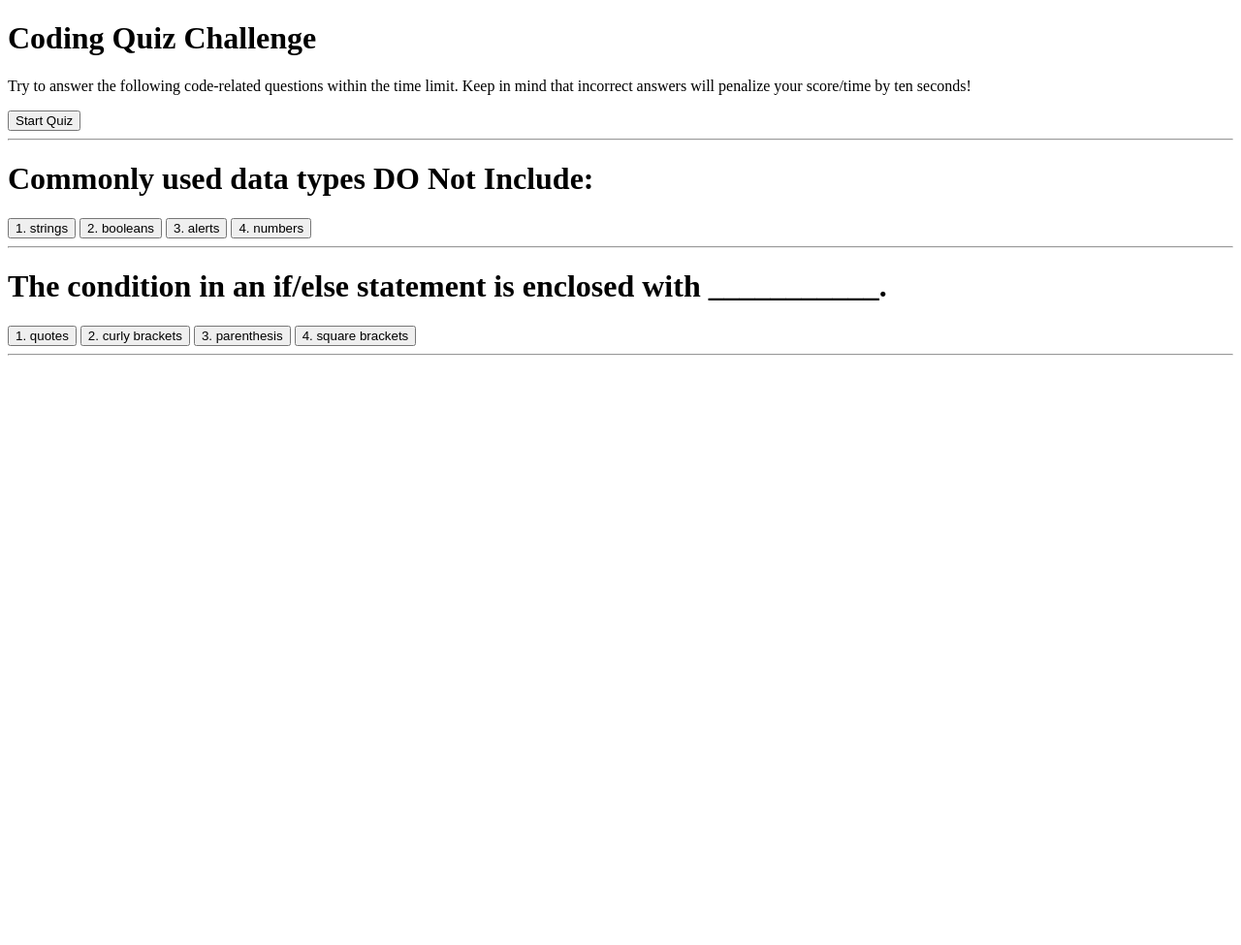
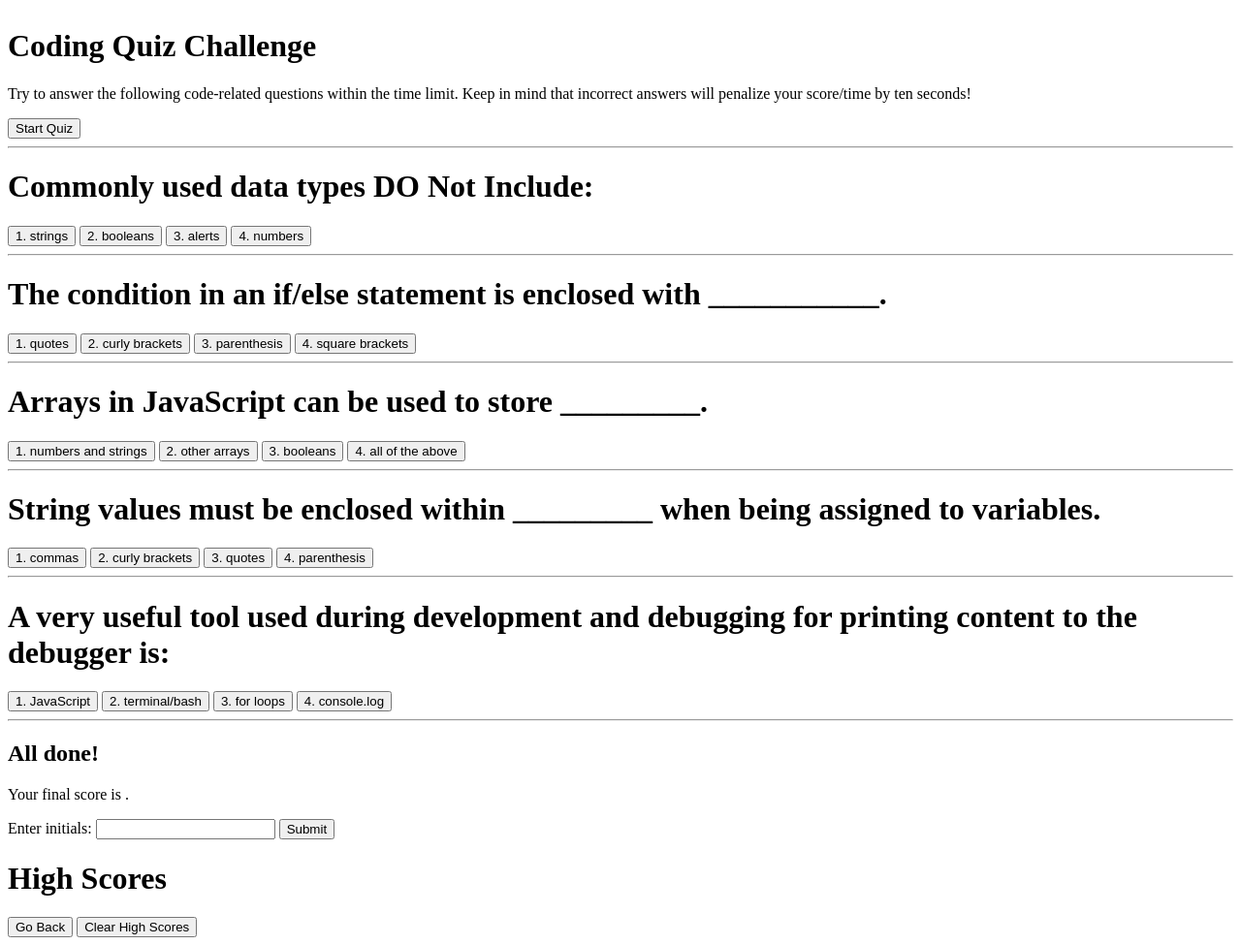
Before and after one commit to nikchavez94/codingquiz, a plain HTML site: page index.html in a window 1280 px wide. Shown: the whole page at 97% size. Before the commit the page ends 800 px from the top, so only its background shows below. Drawn offline with Linux system fonts and the light colour scheme.

Commit message:
finished all the screen htmls and put the divs in a flex container, html should be done.

```diff
--- a/index.html
+++ b/index.html
@@ -1,5 +1,6 @@
 <!DOCTYPE html>
 <html lang="en">
+
 <head>
     <meta charset="UTF-8">
     <meta name="viewport" content="width=device-width, initial-scale=1.0">
@@ -7,24 +8,28 @@
     <link rel="stylesheet" type="text/css" href="./assets/style.css" />
 
 </head>
+
 <body>
+    <div class="container" style="display: flex; flex-direction: column; align-items: center;">
+
         <form id="quizform" action="results" method="post">
             <div id="screen1" class="screen">
                 <h1>Coding Quiz Challenge</h1>
-    <p>Try to answer the following code-related questions within the time limit. Keep in mind that incorrect answers will penalize your score/time by ten seconds!</p>
+                <p>Try to answer the following code-related questions within the time limit. Keep in mind that incorrect
+                    answers will penalize your score/time by ten seconds!</p>
                 <button onclick="nextscreen2">Start Quiz</button>
                 <hr>
-   <label id="QuestionResult" style="color:gray;font-size:25px;"></label>
+
             </div>
 
             <div id="screen2" class="screen">
                 <h1>Commonly used data types DO Not Include:</h1>
                 <button id="wrong" onclick="nextscreen3">1. strings</button>
                 <button id="wrong" onclick="nextscreen3">2. booleans</button>
-    <button id="correct"onclick="nextscreen3">3. alerts</button>
+                <button id="correct" onclick="nextscreen3">3. alerts</button>
                 <button id="wrong" onclick="nextscreen3">4. numbers</button>
                 <hr>
-    <label id="QuestionResult" style="color:gray;font-size:25px;"></label>
+                <label id="QuestionResult2" style="color:gray;font-size:25px;"></label>
             </div>
 
             <div id="screen3" class="screen">
@@ -34,8 +39,56 @@
                 <button id="wrong" onclick="nextscreen3">3. parenthesis</button>
                 <button id="wrong" onclick="nextscreen3">4. square brackets</button>
                 <hr>
-    <label id="QuestionResult" style="color:gray;font-size:25px;"></label>
+                <label id="QuestionResult3" style="color:gray;font-size:25px;"></label>
+            </div>
+
+            <div id="screen4" class="screen">
+                <h1>Arrays in JavaScript can be used to store _________.</h1>
+                <button id="wrong" onclick="nextscreen4">1. numbers and strings</button>
+                <button id="wrong" onclick="nextscreen4">2. other arrays</button>
+                <button id="wrong" onclick="nextscreen4">3. booleans</button>
+                <button id="correct" onclick="nextscreen4">4. all of the above</button>
+                <hr>
+                <label id="QuestionResult4" style="color:gray;font-size:25px;"></label>
+            </div>
+
+            <div id="screen5" class="screen">
+                <h1>String values must be enclosed within _________ when being assigned to variables.</h1>
+                <button id="wrong" onclick="nextscreen5">1. commas</button>
+                <button id="wrong" onclick="nextscreen5">2. curly brackets</button>
+                <button id="correct" onclick="nextscreen5">3. quotes</button>
+                <button id="wrong" onclick="nextscreen5">4. parenthesis</button>
+                <hr>
+                <label id="QuestionResult5" style="color:gray;font-size:25px;"></label>
+            </div>
+
+            <div id="screen6" class="screen">
+                <h1>A very useful tool used during development and debugging for printing content to the debugger is:
+                </h1>
+                <button id="wrong" onclick="nextscreen6">1. JavaScript</button>
+                <button id="wrong" onclick="nextscreen6">2. terminal/bash</button>
+                <button id="wrong" onclick="nextscreen6">3. for loops</button>
+                <button id="correct" onclick="nextscreen6">4. console.log</button>
+                <hr>
+                <label id="QuestionResult6" style="color:gray;font-size:25px;"></label>
+            </div>
+
+            <div id="screen7" class="screen">
+                <h2>All done!</h2>
+                <p> Your final score is <span id="grade">.</span></p>
+                <p>Enter initials: <input id="initialsInput"></input>
+                    <button id="submitInitialsBtn" onclick="nextscreen7">Submit</button>
+                </p>
+            </div>
+
+            <div id="highScores" class="screen">
+                <h1>High Scores</h1>
+                <ul id="highScoresList"></ul>
+                <button id="goBackBtn" onclick="nextscreen7">Go Back</button>
+                <button id="clearScoresBtn" onclick="clearScores">Clear High Scores</button>
             </div>
         </form>
+    </div>
 </body>
+
 </html>
```
Lines whose indentation alone changed are shown as unchanged.
